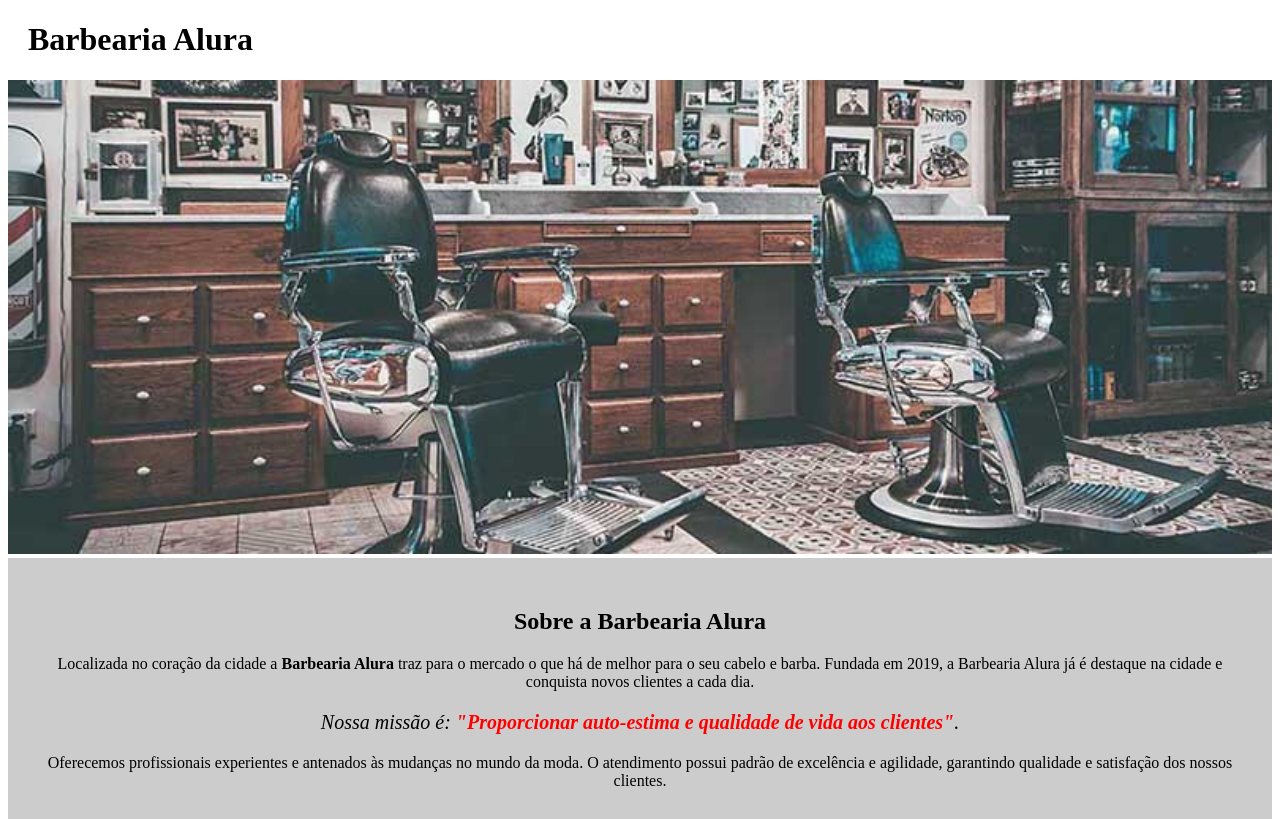
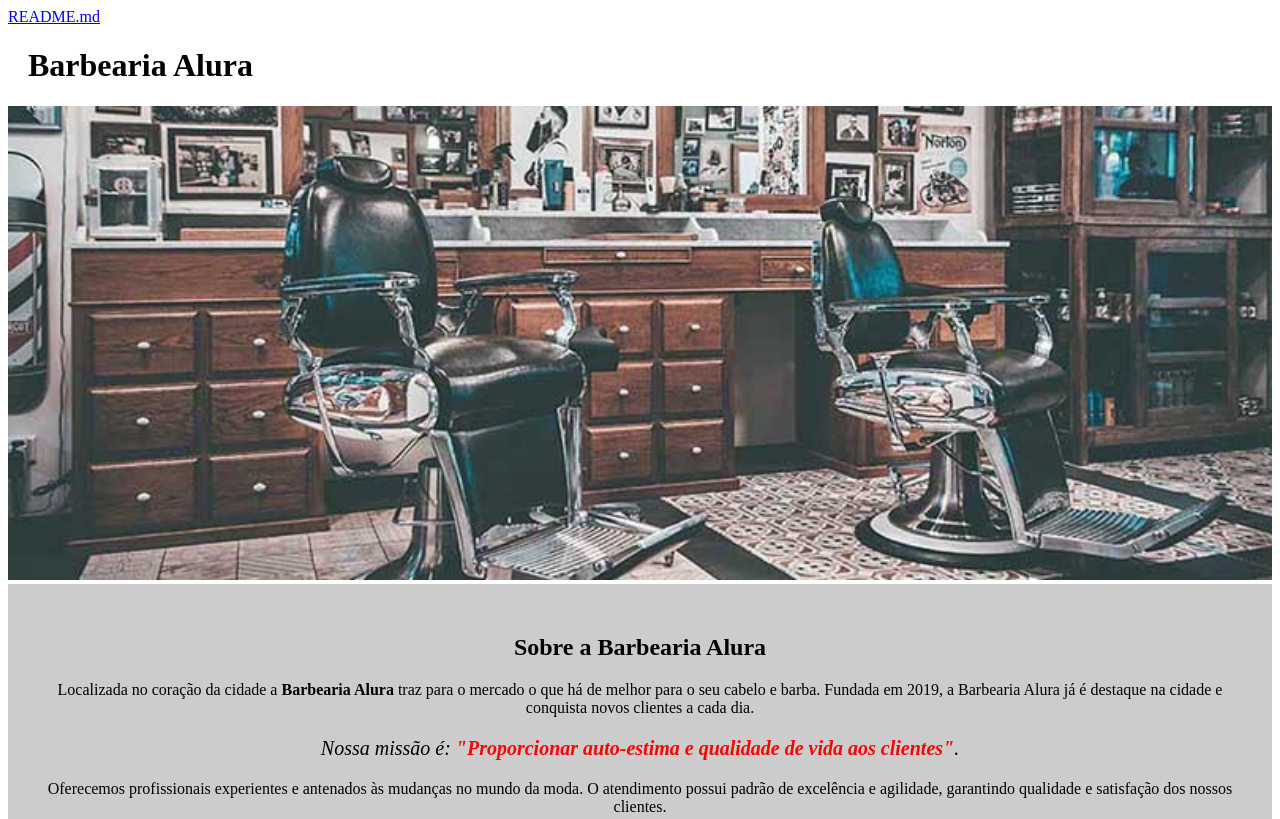
Before and after one commit to pFransozi/2023-1ANO-HTML5-CSS3, a plain HTML site: page index.html in a window 1280 px wide. Shown: the top 819 px of the page. Drawn offline with Linux system fonts and the light colour scheme.

Commit message:
add readme link in the project page

```diff
--- a/index.html
+++ b/index.html
@@ -8,6 +8,9 @@
 
 	<body>
 		<header>
+			<div>
+				<a href="https://github.com/pFransozi/2023-1ANO-HTML5-CSS3/blob/main/README.md" target="_blank">README.md</a>
+			</div>
 			<h1 class="titulo-principal">Barbearia Alura</h1>
 		</header>
 		<img id="banner" src="banner.jpg">
```
